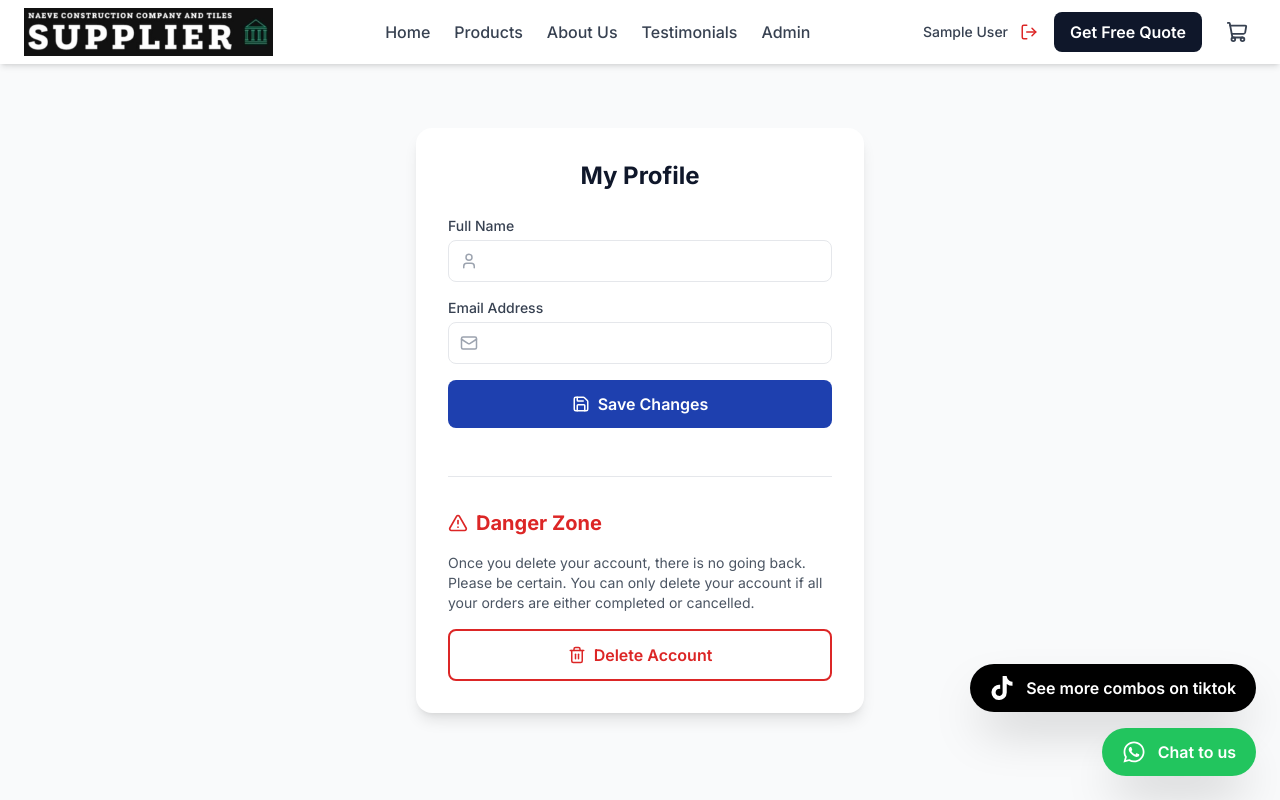
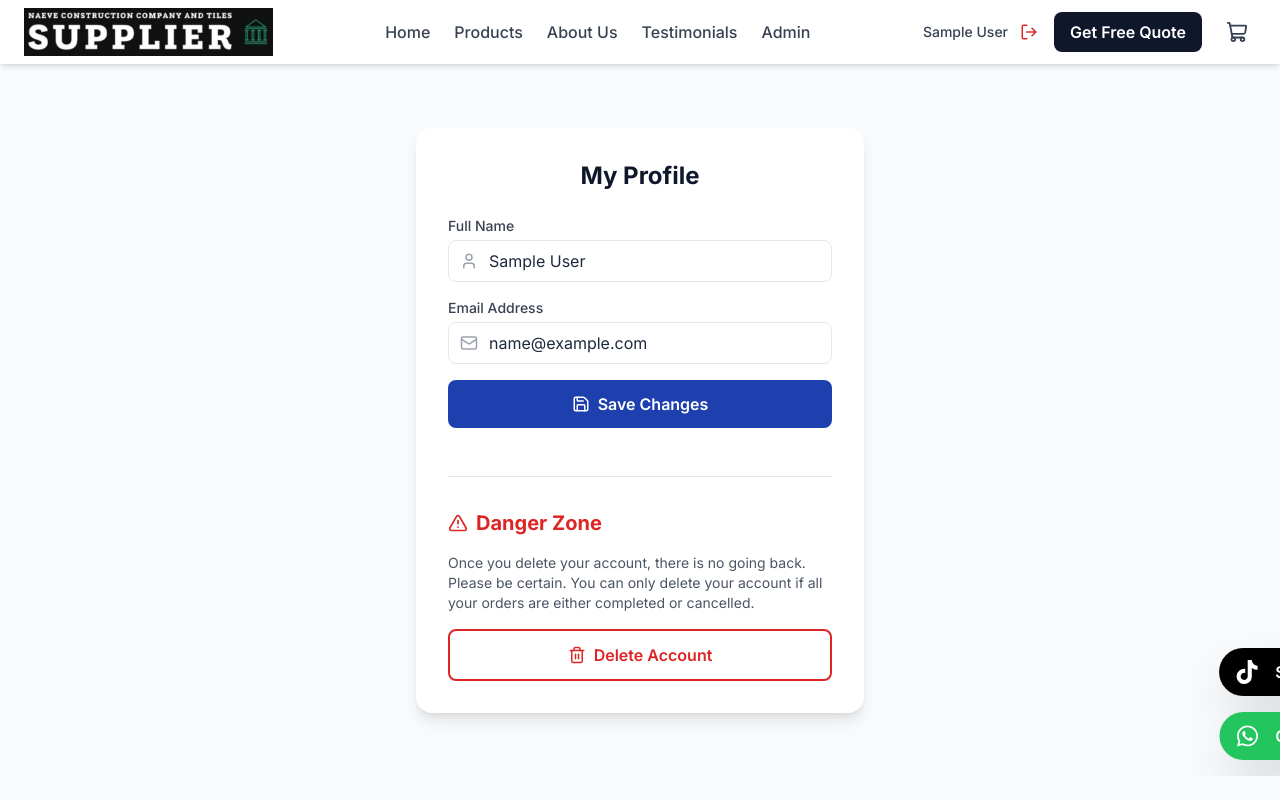
Before and after one commit to LungisaniMajozi/ncc-tiles, a React (Vite) app: page /profile in a window 1280 px wide. Shown: the top 800 px of the page. Built offline with nearby package versions, Linux system fonts and the light colour scheme; no server answers; sample sign-in values are in the browser's storage.

Commit message:
UI improvements and route protection

```diff
--- a/src/App.jsx
+++ b/src/App.jsx
@@ -43,8 +43,16 @@ function App() {
           <Route path="/reset-password" element={<Reset />} />
           <Route path="/about" element={<About />} />
           <Route path="/testimonials" element={<Testimonials />} />
-          <Route path="/track-order" element={<TrackOrder />} />
-          <Route path="/profile" element={<Profile />} />
+          <Route path="/track-order" element={
+            <ProtectedRoute requireAdmin={false}>
+              <TrackOrder />
+            </ProtectedRoute>
+          } />
+          <Route path="/profile" element={
+            <ProtectedRoute requireAdmin={false}>
+              <Profile />
+            </ProtectedRoute>
+          } />
           <Route
             path="/admin"
             element={
@@ -90,26 +98,26 @@ function App() {
       <Footer />
 
       {/* Floating Buttons */}
-      <div className="fixed bottom-6 right-6 flex flex-col gap-4 items-end z-50">
+      <div className="fixed bottom-6 right-0 flex flex-col gap-4 items-end z-50 overflow-hidden pb-4 pt-4">
         <a
           href="https://www.tiktok.com/@karabo0941?is_from_webapp=1&sender_device=pc"
           target="_blank"
           rel="noopener noreferrer"
-          className="bg-black text-white px-5 py-3 rounded-full shadow-2xl hover:bg-gray-800 hover:scale-105 transition-transform flex items-center justify-center gap-3 cursor-pointer font-semibold"
+          className="bg-black text-white pl-4 pr-6 py-3 rounded-l-full shadow-2xl hover:bg-gray-800 transition-transform duration-300 flex items-center justify-start gap-4 cursor-pointer font-semibold translate-x-[calc(100%-3.8rem)] hover:translate-x-0"
           aria-label="See more combos on TikTok"
         >
-          <FaTiktok size={24} />
-          <span>See more combos on tiktok</span>
+          <FaTiktok size={24} className="flex-shrink-0" />
+          <span className="whitespace-nowrap">See more combos on tiktok</span>
         </a>
         <a
           href="https://wa.me/27670458628?text=Hello%20NCC%20Tiles,%20I%20would%20like%20to%20make%20an%20enquiry!"
           target="_blank"
           rel="noopener noreferrer"
-          className="bg-green-500 text-white px-5 py-3 rounded-full shadow-2xl hover:bg-green-600 hover:scale-105 transition-transform flex items-center justify-center gap-3 cursor-pointer font-semibold"
+          className="bg-green-500 text-white pl-4 pr-6 py-3 rounded-l-full shadow-2xl hover:bg-green-600 transition-transform duration-300 flex items-center justify-start gap-4 cursor-pointer font-semibold translate-x-[calc(100%-3.8rem)] hover:translate-x-0"
           aria-label="Chat to us on WhatsApp"
         >
-          <FaWhatsapp size={24} />
-          <span>Chat to us</span>
+          <FaWhatsapp size={24} className="flex-shrink-0" />
+          <span className="whitespace-nowrap">Chat to us</span>
         </a>
       </div>
     </div>
--- a/src/components/Hero.jsx
+++ b/src/components/Hero.jsx
@@ -62,12 +62,12 @@ const Hero = () => {
             >
               Shop Collection <ArrowRight className="ml-2" size={20} />
             </Link>
-            <a
-              href="#categories"
+            <Link
+              to="/products"
               className="inline-flex items-center justify-center px-8 py-4 bg-white/10 backdrop-blur-sm text-white font-semibold rounded-lg border border-white/30 hover:bg-white/20 transition-all"
             >
               Explore Categories
-            </a>
+            </Link>
           </div>
 
           {/* Features */}
--- a/src/components/ProtectedRoute.jsx
+++ b/src/components/ProtectedRoute.jsx
@@ -1,8 +1,8 @@
 import { Navigate, useLocation } from "react-router-dom";
 import { useAuth } from "../context/AuthContext";
 
-const ProtectedRoute = ({ children }) => {
-  const { isAdmin, loading } = useAuth();
+const ProtectedRoute = ({ children, requireAdmin = true }) => {
+  const { isAdmin, isAuth, loading } = useAuth();
   const location = useLocation();
 
   if (loading) {
@@ -16,7 +16,11 @@ const ProtectedRoute = ({ children }) => {
     );
   }
 
-  if (!isAdmin()) {
+  if (requireAdmin && !isAdmin()) {
+    return <Navigate to="/login" state={{ from: location }} replace />;
+  }
+
+  if (!requireAdmin && !isAuth()) {
     return <Navigate to="/login" state={{ from: location }} replace />;
   }
 
```
Also changed, not shown: 1 other file (tests, documents, lock files or other folders).
